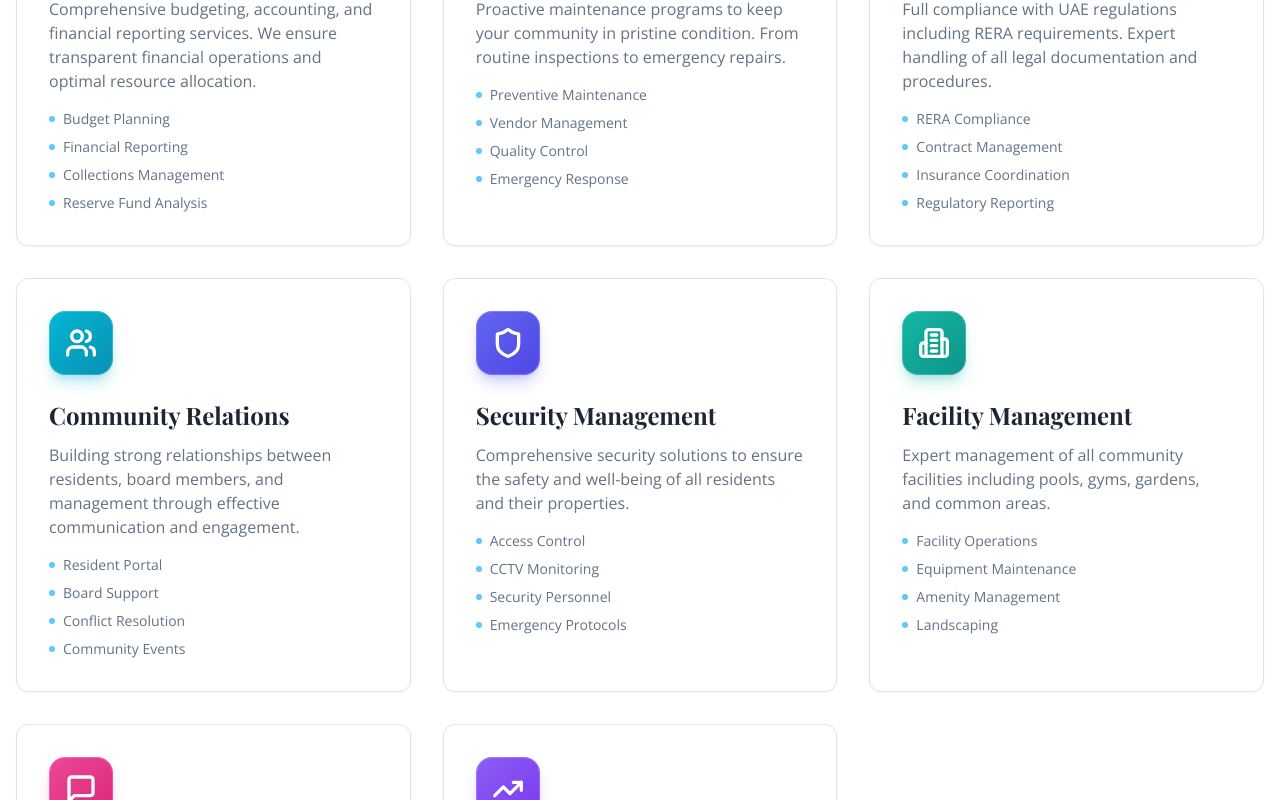
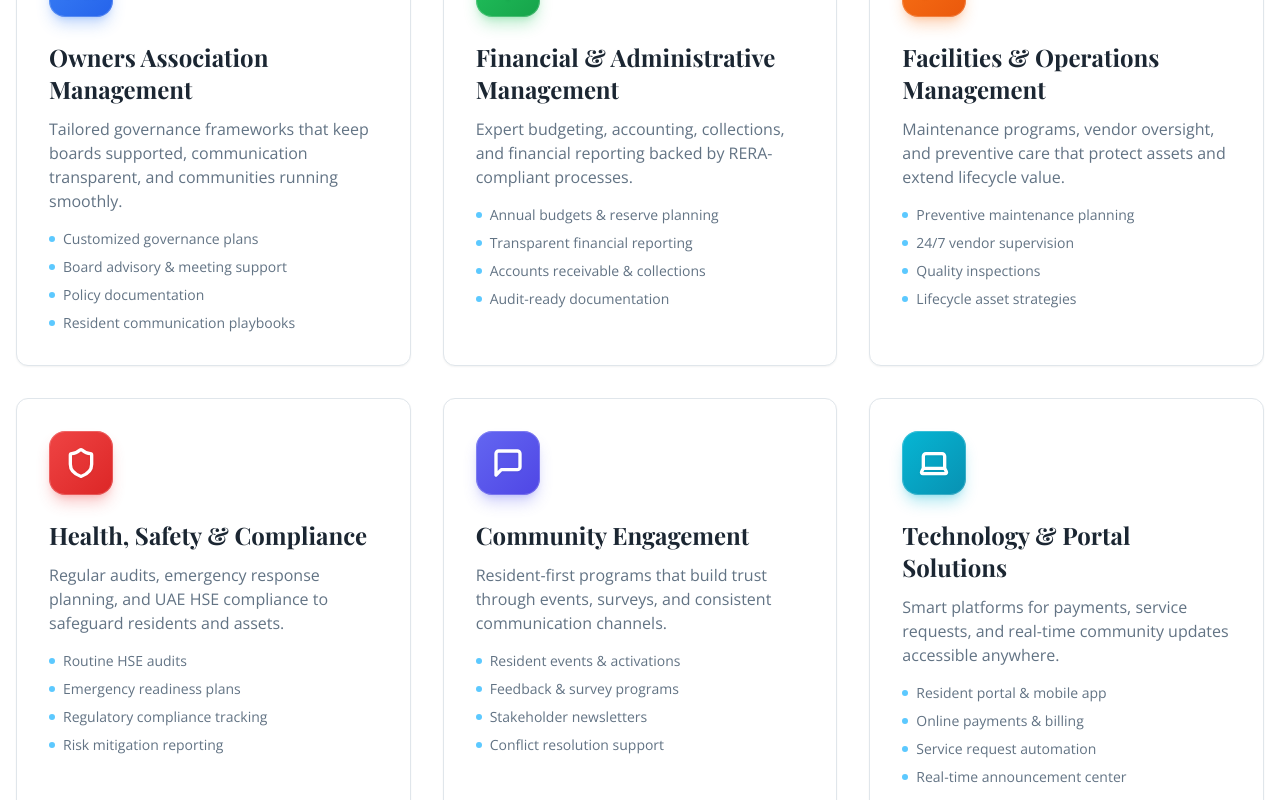
Before and after one commit to smitrana1525/Pristine_Website, a React (Vite) app: page /services in a window 1280 px wide. Shown: the part 600-1400 px from the top of the page. Built offline with nearby package versions, Linux system fonts and the light colour scheme; the HTML template or start-up script is replaced by a standard one.

Commit message:
change content in service

```diff
--- a/src/pages/Home.tsx
+++ b/src/pages/Home.tsx
@@ -291,10 +291,10 @@ const Home = () => {
       </section>
 
       {/* CTA Section */}
-      <section ref={ctaRef} className="py-20 bg-gradient-to-r from-primary to-primary-hover text-primary-foreground">
+      <section ref={ctaRef} className="py-20 bg-white text-foreground border-t border-b border-border">
         <div className="container mx-auto px-4 text-center">
           <motion.h2
-            className="text-4xl md:text-5xl font-heading font-bold mb-6"
+            className="text-4xl md:text-5xl font-heading font-bold mb-6 text-primary"
             initial={{ opacity: 0, y: 30 }}
             animate={ctaInView ? { opacity: 1, y: 0 } : { opacity: 0, y: 30 }}
             transition={{ duration: 0.6 }}
@@ -302,9 +302,9 @@ const Home = () => {
             Ready to Transform Your Community?
           </motion.h2>
           <motion.p
-            className="text-xl mb-8 max-w-2xl mx-auto opacity-90"
+            className="text-xl mb-8 max-w-2xl mx-auto text-muted-foreground"
             initial={{ opacity: 0, y: 20 }}
-            animate={ctaInView ? { opacity: 0.9, y: 0 } : { opacity: 0, y: 20 }}
+            animate={ctaInView ? { opacity: 1, y: 0 } : { opacity: 0, y: 20 }}
             transition={{ duration: 0.6, delay: 0.2 }}
           >
             Let us help you create a thriving, well-managed community that residents love to call home.
@@ -316,7 +316,7 @@ const Home = () => {
             whileHover={{ scale: 1.05 }}
             whileTap={{ scale: 0.95 }}
           >
-            <Button size="lg" variant="secondary" asChild className="group">
+            <Button size="lg" variant="default" asChild className="group">
               <Link to="/contact">
                 Schedule a Consultation
                 <ArrowRight className="ml-2 group-hover:translate-x-1 transition-transform" />
--- a/src/pages/Services.tsx
+++ b/src/pages/Services.tsx
@@ -4,10 +4,9 @@ import {
   DollarSign,
   Users,
   Wrench,
-  FileText,
   MessageSquare,
   Shield,
-  TrendingUp,
+  Laptop,
   Phone,
 } from "lucide-react";
 import { useScrollAnimation } from "@/hooks/useScrollAnimation";
@@ -41,76 +40,102 @@ const Services = () => {
 
   const services = [
     {
+      icon: Users,
+      title: "Owners Association Management",
+      description:
+        "Tailored governance frameworks that keep boards supported, communication transparent, and communities running smoothly.",
+      features: [
+        "Customized governance plans",
+        "Board advisory & meeting support",
+        "Policy documentation",
+        "Resident communication playbooks",
+      ],
+      bgGradient: "from-blue-500 to-blue-600",
+      shadowColor: "shadow-blue-500/30",
+    },
+    {
       icon: DollarSign,
-      title: "Financial Management",
+      title: "Financial & Administrative Management",
       description:
-        "Comprehensive budgeting, accounting, and financial reporting services. We ensure transparent financial operations and optimal resource allocation.",
-      features: ["Budget Planning", "Financial Reporting", "Collections Management", "Reserve Fund Analysis"],
+        "Expert budgeting, accounting, collections, and financial reporting backed by RERA-compliant processes.",
+      features: [
+        "Annual budgets & reserve planning",
+        "Transparent financial reporting",
+        "Accounts receivable & collections",
+        "Audit-ready documentation",
+      ],
       bgGradient: "from-green-500 to-green-600",
-      shadowColor: "shadow-green-500/30"
+      shadowColor: "shadow-green-500/30",
     },
     {
       icon: Wrench,
-      title: "Property Maintenance",
+      title: "Facilities & Operations Management",
       description:
-        "Proactive maintenance programs to keep your community in pristine condition. From routine inspections to emergency repairs.",
-      features: ["Preventive Maintenance", "Vendor Management", "Quality Control", "Emergency Response"],
+        "Maintenance programs, vendor oversight, and preventive care that protect assets and extend lifecycle value.",
+      features: [
+        "Preventive maintenance planning",
+        "24/7 vendor supervision",
+        "Quality inspections",
+        "Lifecycle asset strategies",
+      ],
       bgGradient: "from-orange-500 to-orange-600",
-      shadowColor: "shadow-orange-500/30"
-    },
-    {
-      icon: FileText,
-      title: "Legal & Compliance",
-      description:
-        "Full compliance with UAE regulations including RERA requirements. Expert handling of all legal documentation and procedures.",
-      features: ["RERA Compliance", "Contract Management", "Insurance Coordination", "Regulatory Reporting"],
-      bgGradient: "from-red-500 to-red-600",
-      shadowColor: "shadow-red-500/30"
-    },
-    {
-      icon: Users,
-      title: "Community Relations",
-      description:
-        "Building strong relationships between residents, board members, and management through effective communication and engagement.",
-      features: ["Resident Portal", "Board Support", "Conflict Resolution", "Community Events"],
-      bgGradient: "from-cyan-500 to-cyan-600",
-      shadowColor: "shadow-cyan-500/30"
+      shadowColor: "shadow-orange-500/30",
     },
     {
       icon: Shield,
-      title: "Security Management",
+      title: "Health, Safety & Compliance",
       description:
-        "Comprehensive security solutions to ensure the safety and well-being of all residents and their properties.",
-      features: ["Access Control", "CCTV Monitoring", "Security Personnel", "Emergency Protocols"],
+        "Regular audits, emergency response planning, and UAE HSE compliance to safeguard residents and assets.",
+      features: [
+        "Routine HSE audits",
+        "Emergency readiness plans",
+        "Regulatory compliance tracking",
+        "Risk mitigation reporting",
+      ],
+      bgGradient: "from-red-500 to-red-600",
+      shadowColor: "shadow-red-500/30",
+    },
+    {
+      icon: MessageSquare,
+      title: "Community Engagement",
+      description:
+        "Resident-first programs that build trust through events, surveys, and consistent communication channels.",
+      features: [
+        "Resident events & activations",
+        "Feedback & survey programs",
+        "Stakeholder newsletters",
+        "Conflict resolution support",
+      ],
       bgGradient: "from-indigo-500 to-indigo-600",
-      shadowColor: "shadow-indigo-500/30"
+      shadowColor: "shadow-indigo-500/30",
+    },
+    {
+      icon: Laptop,
+      title: "Technology & Portal Solutions",
+      description:
+        "Smart platforms for payments, service requests, and real-time community updates accessible anywhere.",
+      features: [
+        "Resident portal & mobile app",
+        "Online payments & billing",
+        "Service request automation",
+        "Real-time announcement center",
+      ],
+      bgGradient: "from-cyan-500 to-cyan-600",
+      shadowColor: "shadow-cyan-500/30",
     },
     {
       icon: Building2,
-      title: "Facility Management",
+      title: "Consultancy for New Developments",
       description:
-        "Expert management of all community facilities including pools, gyms, gardens, and common areas.",
-      features: ["Facility Operations", "Equipment Maintenance", "Amenity Management", "Landscaping"],
-      bgGradient: "from-teal-500 to-teal-600",
-      shadowColor: "shadow-teal-500/30"
-    },
-    {
-      icon: MessageSquare,
-      title: "Communication Services",
-      description:
-        "Modern communication tools and strategies to keep residents informed and engaged with their community.",
-      features: ["Digital Notices", "Resident App", "Email Updates", "Social Media"],
-      bgGradient: "from-pink-500 to-pink-600",
-      shadowColor: "shadow-pink-500/30"
-    },
-    {
-      icon: TrendingUp,
-      title: "Property Enhancement",
-      description:
-        "Strategic planning and implementation of improvement projects to enhance property values and resident satisfaction.",
-      features: ["Capital Projects", "Renovation Planning", "Value Engineering", "ROI Analysis"],
-      bgGradient: "from-violet-500 to-violet-600",
-      shadowColor: "shadow-violet-500/30"
+        "Guiding developers with design input, community setup, and RERA documentation for seamless handovers.",
+      features: [
+        "Design & operational review",
+        "Service charge modelling",
+        "Community launch playbooks",
+        "RERA documentation support",
+      ],
+      bgGradient: "from-purple-500 to-purple-600",
+      shadowColor: "shadow-purple-500/30",
     },
   ];
 
@@ -126,7 +151,7 @@ const Services = () => {
               animate={heroInView ? { opacity: 1, y: 0 } : { opacity: 0, y: 30 }}
               transition={{ duration: 0.6 }}
             >
-              Our Services
+              Comprehensive Community Management Solutions
             </motion.h1>
             <motion.p
               className="text-xl text-muted-foreground"
@@ -134,7 +159,7 @@ const Services = () => {
               animate={heroInView ? { opacity: 1, y: 0 } : { opacity: 0, y: 20 }}
               transition={{ duration: 0.6, delay: 0.2 }}
             >
-              Comprehensive community management solutions tailored to your needs
+              At POAM, we deliver end-to-end services designed to keep communities safe, compliant, and sustainable.
             </motion.p>
           </div>
         </div>
```
